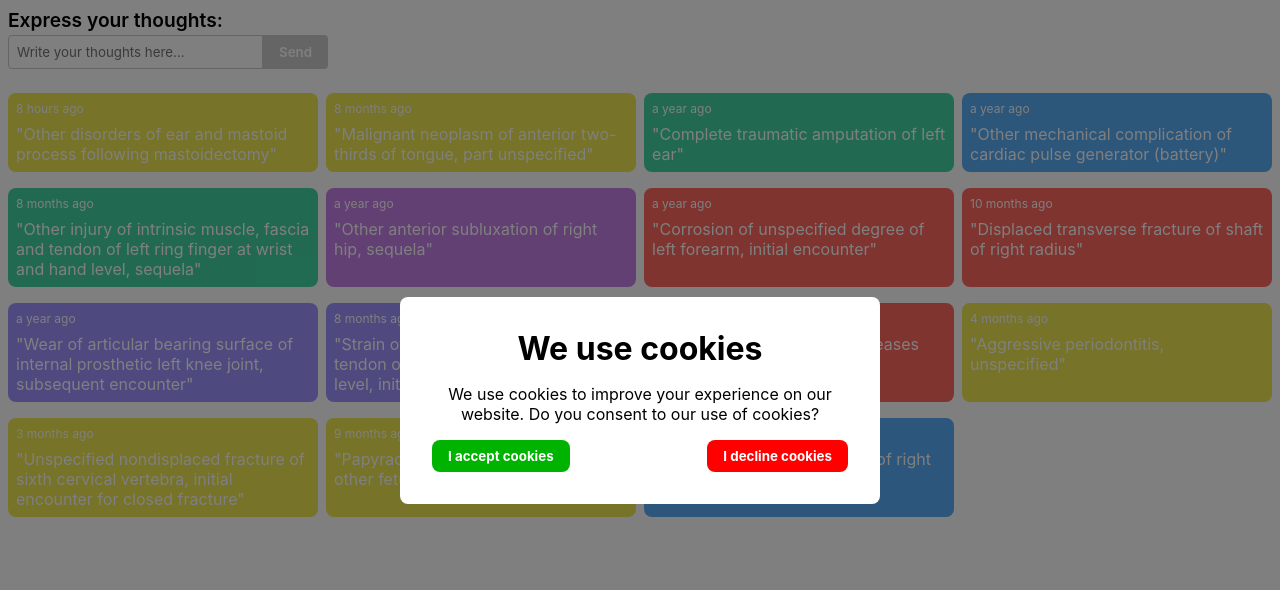
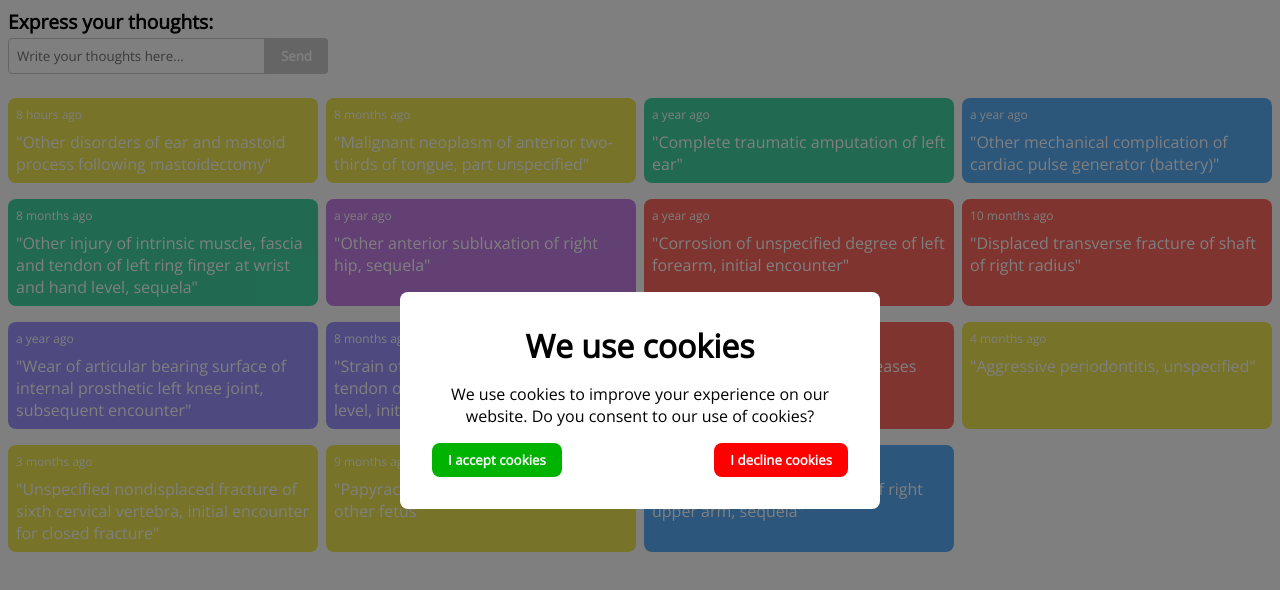
Before and after one commit to svantejonssonITHS/Software-Life-Cycle-Management-Laboration-2, a React (Vite) app in the folder frontend/: page / in a window 1280 px wide. Shown: the top 590 px of the page. Built offline with nearby package versions, Linux system fonts and the light colour scheme; no server answers.

Commit message:
add google font via cdn

```diff
--- a/frontend/src/App.css
+++ b/frontend/src/App.css
@@ -4,7 +4,7 @@ main {
 
 .inputTitle {
 	font-size: 1.2rem;
-	font-weight: 600;
+	font-weight: 700;
 	color: #000;
 	margin-bottom: 0.2rem;
 	margin-top: 0.5rem;
--- a/frontend/src/index.css
+++ b/frontend/src/index.css
@@ -1,8 +1,10 @@
+@import url('https://fonts.googleapis.com/css2?family=Open+Sans&family=Source+Sans+Pro:wght@400;700&family=Staatliches&display=swap');
+
 *,
 *::before,
 *::after {
 	box-sizing: border-box;
-	font-family: Inter, Avenir, Helvetica, Arial, sans-serif;
+	font-family: 'Open Sans', sans-serif;
 	margin: 0;
 	padding: 0;
 }
```
